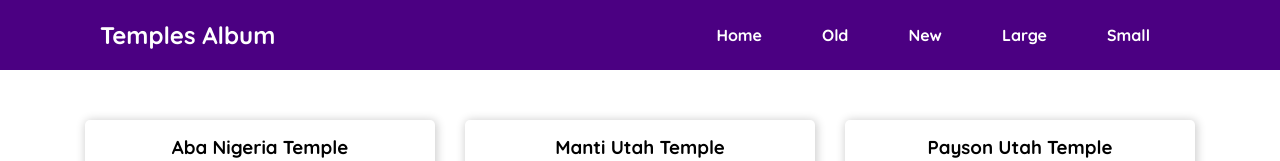
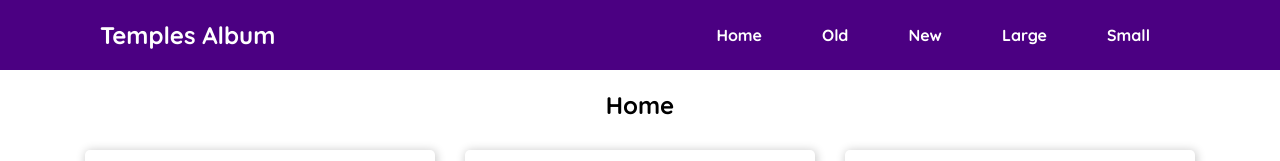
Before and after one commit to mendozanatalia/wdd131, a plain HTML site: page filtered-temples.html in a window 1280 px wide. Shown: the top 161 px of the page. Drawn offline with Linux system fonts and the light colour scheme.

Commit message:
html h2 error fixed

```diff
--- a/filtered-temples.html
+++ b/filtered-temples.html
@@ -37,7 +37,7 @@
         </nav>
     </header>
     <main>
-        <h2 class="tab-title"></h2>
+        <h2 class="tab-title">Home</h2>
         <div class="gallery">
             <div class="card-container">
 
```
